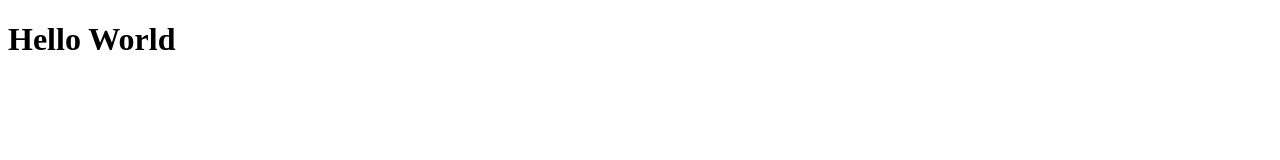
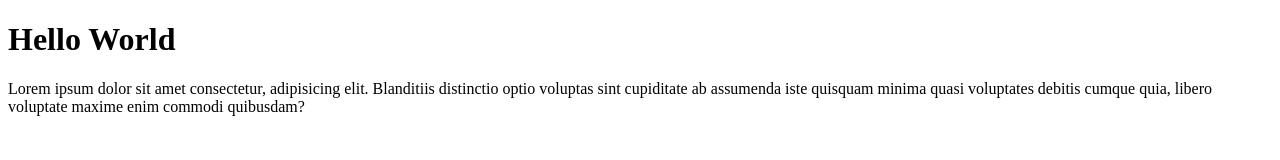
Before and after one commit to mhddfajarr/GIT-Test-2, a plain HTML site: page index.html in a window 1280 px wide. Drawn offline with Linux system fonts and the light colour scheme.

Commit message:
menambahkan paragraf

```diff
--- a/index.html
+++ b/index.html
@@ -7,5 +7,11 @@
   </head>
   <body>
     <h1>Hello World</h1>
+    <p>
+      Lorem ipsum dolor sit amet consectetur, adipisicing elit. Blanditiis
+      distinctio optio voluptas sint cupiditate ab assumenda iste quisquam
+      minima quasi voluptates debitis cumque quia, libero voluptate maxime enim
+      commodi quibusdam?
+    </p>
   </body>
 </html>
```
